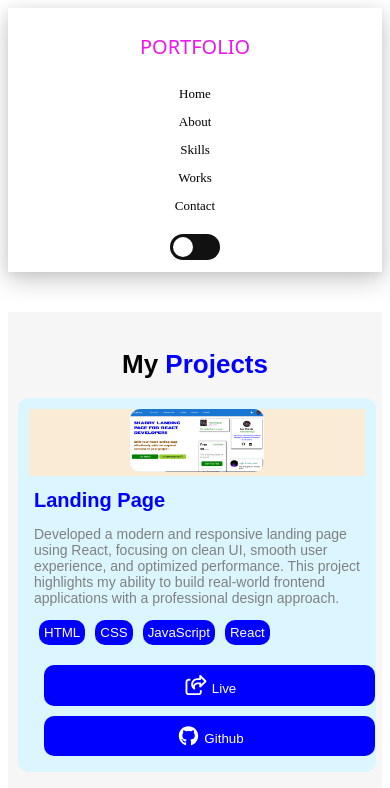
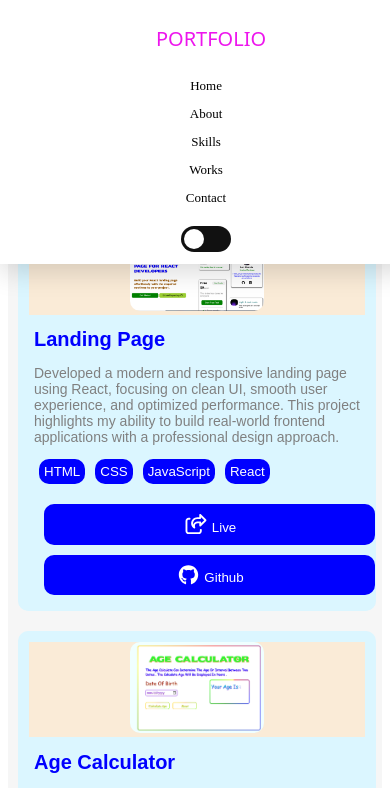
Before and after one commit to Shoaib-Khan90/Portfolio-with-react, a React (Vite) app in the folder PORTFOLIO/: page /works in a window 390 px wide. Shown: the top 788 px of the page. Built offline with nearby package versions, Linux system fonts and the light colour scheme; a web font is replaced by a local one.

Commit message:
updated changes

```diff
--- a/PORTFOLIO/src/Components/Navbar.css
+++ b/PORTFOLIO/src/Components/Navbar.css
@@ -1,20 +1,23 @@
 .navbar {
+  position: fixed;
+  top: 0;
+  left: 0;
+  width: 99.5%;
+  z-index: 999;
   display: flex;
   justify-content: space-between;
   align-items: center;
-  padding: 10px 20px;
-  background: white;
+  height: 70px;
+  background-color: white;
+  box-shadow: 0 8px 25px rgba(0, 0, 0, 0.15);
   transition: 0.3s;
-  /* border: 2px solid black; */
-box-shadow: 0 8px 25px rgba(0, 0, 0, 0.2),
-            0 3px 10px rgba(120, 120, 120, 0.15);
-            height: 40px;
 }
 
 .h1{
     font-family: "Sekuya", system-ui;
   font-weight: 400;
   font-style: normal;
+  margin-left: 10px;
   font-size: 30px;
   color: rgb(237, 22, 237);
 }
@@ -22,7 +25,6 @@ box-shadow: 0 8px 25px rgba(0, 0, 0, 0.2),
 /* DARK MODE NAVBAR */
 .dark-nav {
   background: #1e1e1e;
-
 }
 
 /* NAV LIST */
@@ -100,7 +102,7 @@ body.dark {
 
 @media (max-width: 1024px) {
   .navbar {
-    padding: 10px 15px;
+    padding: 10px 2px;
   }
 
   .nav-list {
@@ -119,11 +121,13 @@ body.dark {
 /* ===== TABLET ===== */
 @media (max-width: 768px) {
   .navbar {
+
     flex-direction: column;
     height: auto;
     gap: 10px;
     padding: 15px;
   }
+
 
   .nav-list {
     flex-wrap: wrap;
--- a/PORTFOLIO/src/Components/Navbar.jsx
+++ b/PORTFOLIO/src/Components/Navbar.jsx
@@ -33,7 +33,7 @@ function Navbar() {
 
       {/* NAV LINKS */}
       <nav>
-        <ul className="nav-list">
+        <ul  className="nav-list">
           {navItems.map((item) => (
             <li key={item.name}>
               <Link
--- a/PORTFOLIO/src/Pages/About.css
+++ b/PORTFOLIO/src/Pages/About.css
@@ -154,6 +154,9 @@
 
 /* ===== MOBILE ===== */
 @media (max-width: 576px) {
+  .text{
+    margin-top: 150px;
+  }
   .text > h1 {
     font-size: 28px;
   }
--- a/PORTFOLIO/src/Pages/About.jsx
+++ b/PORTFOLIO/src/Pages/About.jsx
@@ -10,7 +10,7 @@ const About = () => {
   return (
     <div className='About'>
       <div className='text'>
-      <img style={{borderRadius:"50%", marginTop:"20px"}} src="./src/Images/img1.png" width="250px"  alt="" />
+      <img style={{borderRadius:"50%", marginTop:"50px"}} src="./src/Images/img1.png" width="250px"  alt="" />
       <h1>Abo<span style={{color:"blue", textDecoration:"underline"}}>ut</span> Me </h1>
       <h3>A passionate developer and learner on a continues journey of growth and innovation.</h3>
       </div>
--- a/PORTFOLIO/src/Pages/Contact.css
+++ b/PORTFOLIO/src/Pages/Contact.css
@@ -16,6 +16,7 @@
 
 .data>img{
     border-radius: 50%;
+    margin-top: 40px;
 }
 
 .data>h1{
@@ -119,6 +120,9 @@
     width: 90%;
   }
 
+  .data>img{
+    margin-top: 50px;
+  }
   .email {
     width: 98%;
     margin-left: 0;
@@ -137,6 +141,9 @@
     padding: 10px;
   }
 
+  .data>img{
+    margin-top: 100px;
+  }
   .Main-container {
     width: 85%;
     padding: 40px;
--- a/PORTFOLIO/src/Pages/Home.css
+++ b/PORTFOLIO/src/Pages/Home.css
@@ -124,6 +124,7 @@
 /* Mobile */
 @media (max-width: 576px) {
   .Bio > h1 {
+    margin-top: 120px;
     font-size: 26px;
   }
 
--- a/PORTFOLIO/src/Pages/Skills.css
+++ b/PORTFOLIO/src/Pages/Skills.css
@@ -13,6 +13,7 @@
     font-weight: 600;
     font-size: 40px;
     color: blue;
+    margin-top: 90px;
 }
 
 .text3>p{
@@ -143,6 +144,10 @@
     width: 90%;
   }
 
+  .text3{
+    margin-top: 130px;
+  }
+
   .Tools {
     flex-wrap: wrap;
     justify-content: center;
@@ -170,6 +175,9 @@
     overflow-x: hidden;
   }
 
+  .text3{
+    margin-top: 200px;
+  }
   .text > h1 {
     font-size: 26px;
   }
--- a/PORTFOLIO/src/Pages/Works.css
+++ b/PORTFOLIO/src/Pages/Works.css
@@ -11,6 +11,7 @@
 .text4>h1{
     font-family: Arial, Helvetica, sans-serif;
     font-size: 40px;
+    margin-top: 100px;
 }
 
 .text4>h1>span{
@@ -108,6 +109,7 @@
 
   .text4 > h1 {
     font-size: 32px;
+    margin-top: 120px;
   }
 }
 
```
